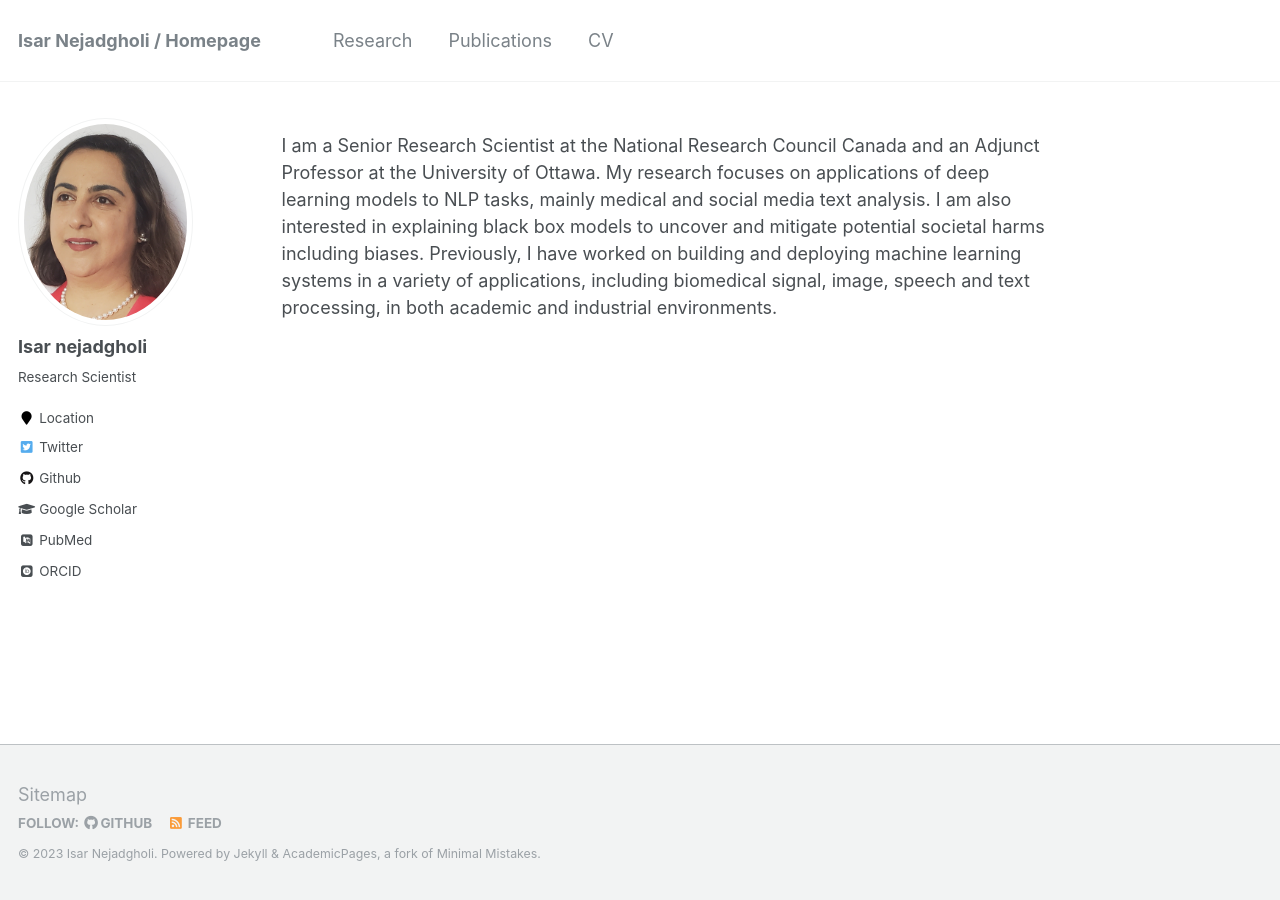
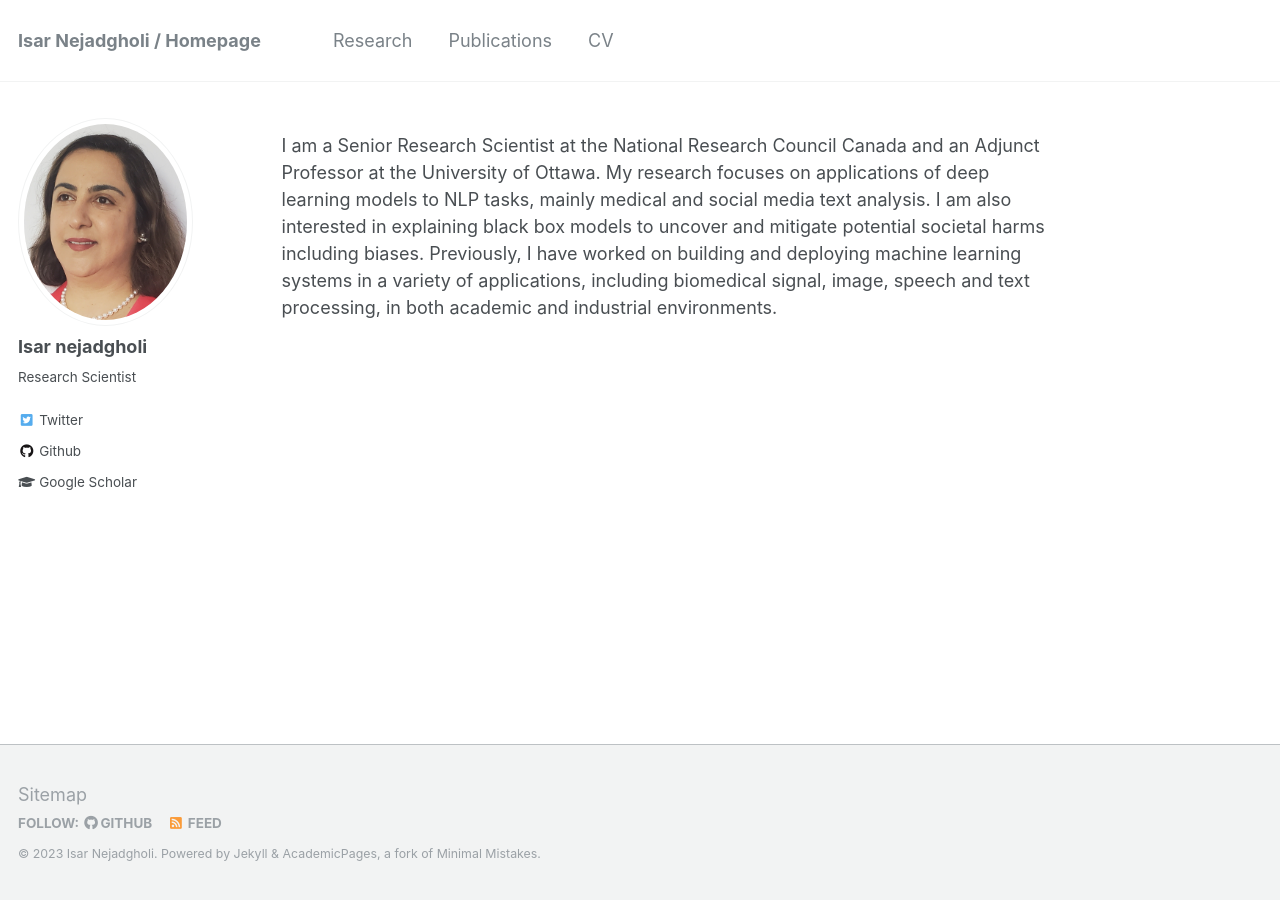
Before and after one commit to IsarNejad/IsarNejad.github.io, a Jekyll site: the page built from _pages/about.md, in a window 1280 px wide. Built offline with Jekyll 4.4.1, drawn with Linux system fonts in a browser that asks for light colours; some web fonts are replaced.

Commit message:
Update _config.yml

```diff
--- a/_config.yml
+++ b/_config.yml
@@ -83,12 +83,12 @@ author:
   name             : "Isar nejadgholi"
   avatar           : "Isar_Nejadgholi.jpg"
   bio              : "Research Scientist"
-  location         : "Location"
+  location         :
   employer         :
-  pubmed           : "https://www.ncbi.nlm.nih.gov/pubmed/?term=john+snow"
+  pubmed           :
   googlescholar    : "https://scholar.google.ca/citations?user=In99zA8AAAAJ&hl=en"
   email            :
-  researchgate     :  # example: "https://www.researchgate.net/profile/yourprofile"
+  researchgate     :
   uri              :
   bitbucket        :
   codepen          :
@@ -100,16 +100,15 @@ author:
   google_plus      :
   keybase          :
   instagram        :
-  impactstory      : #"https://profiles.impactstory.org/u/xxxx-xxxx-xxxx-xxxx"
+  impactstory      :
   lastfm           :
   linkedin         :
-  orcid            : "http://orcid.org/yourorcidurl"
+  orcid            :
   pinterest        :
   soundcloud       :
-  stackoverflow    : # http://stackoverflow.com/users/123456/username
-  steam            :
+  stackoverflow    :
   tumblr           :
-  twitter          : "replacethistwitterhandle"
+  twitter          : "IsarNejad"
   vine             :
   weibo            :
   xing             :
```
